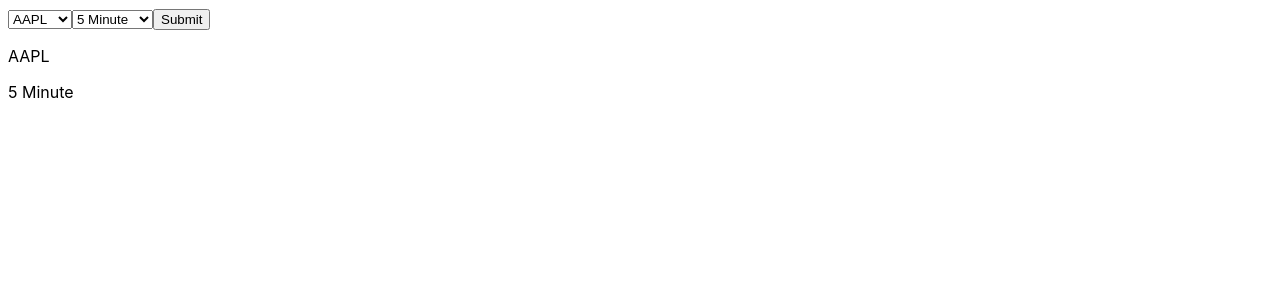
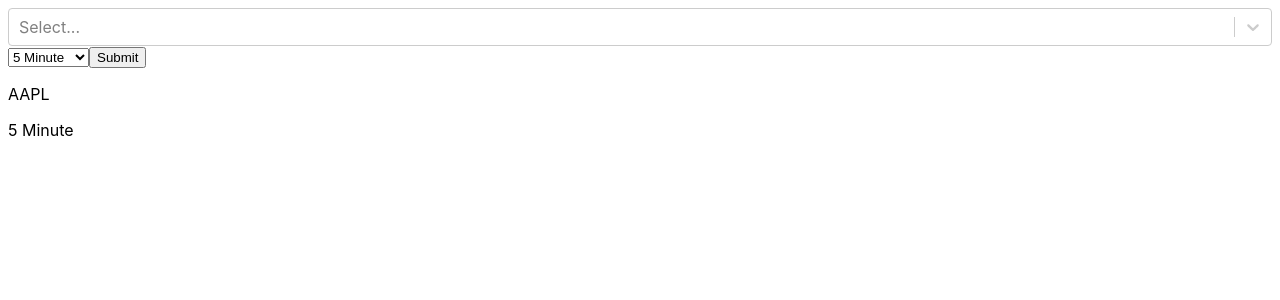
Before and after one commit to gkrussell4/SeniorProject, a React (Create React App) app: page / in a window 1280 px wide. Shown: the top 300 px of the page. Built offline with nearby package versions, Linux system fonts and the light colour scheme.

Commit message:
added dropdown menu for tickers

```diff
--- a/package.json
+++ b/package.json
@@ -9,6 +9,7 @@
     "react": "^18.2.0",
     "react-dom": "^18.2.0",
     "react-scripts": "5.0.1",
+    "react-select": "^5.6.1",
     "web-vitals": "^2.1.4"
   },
   "scripts": {
--- a/src/App.css
+++ b/src/App.css
@@ -21,7 +21,7 @@
   align-items: center;
   justify-content: center;
   font-size: calc(10px + 2vmin);
-  color: white;
+  color: rgb(255, 255, 255);
 }
 
 .App-link {
--- a/src/App.js
+++ b/src/App.js
@@ -1,25 +1,18 @@
 import { useState, useEffect } from "react";
 import React from "react";
 import { getDates, Volume, performanceFunction } from "./algorithms.js";
+import Select from "react-select";
 
 function App() {
-  const ticker_list = [
-    "AAPL",
-    "IBM",
-    "AMZN",
-    "GOOG",
-    "TSLA",
-    "PEP",
-    "COST",
-    "META",
-    "AVGO",
-    "CSCO",
-    "NFLX",
-    "INTC",
-    "PYPL",
-    "NVDA",
-    "UNH",
-  ];
+  //add more to ticker list later
+  const ticker_list = ["AAPL", "NVDA", "IBM", "UNH"];
+
+  //formatting output for list
+  const ticker_list_display = [];
+  ticker_list.forEach(function (element) {
+    ticker_list_display.push({ label: element, value: element });
+  });
+
   const time_frame = [
     "5 Minute",
     "15 Minute",
@@ -40,23 +33,23 @@ function App() {
   const submit = async (e) => {
     e.preventDefault();
 
-    if (time_frame_select == "5 Minute") {
+    if (time_frame_select === "5 Minute") {
       time_slice = "5min";
-    } else if (time_frame_select == "15 Minute") {
+    } else if (time_frame_select === "15 Minute") {
       time_slice = "15min";
-    } else if (time_frame_select == "30 Minute") {
+    } else if (time_frame_select === "30 Minute") {
       time_slice = "30min";
-    } else if (time_frame_select == "60 Minute") {
+    } else if (time_frame_select === "60 Minute") {
       time_slice = "60min";
-    } else if (time_frame_select == "Daily") {
+    } else if (time_frame_select === "Daily") {
       time_slice = "Daily";
     } else {
       time_slice = "Weekly";
     }
 
-    if (time_slice == "Daily") {
+    if (time_slice === "Daily") {
       url = `${API_REQUEST_BASE}TIME_SERIES_DAILY_ADJUSTED&symbol=${ticker_select}&apikey=0X7FGLTBB3E4SVWG`;
-    } else if (time_slice == "Weekly") {
+    } else if (time_slice === "Weekly") {
       url = `${API_REQUEST_BASE}TIME_SERIES_WEEKLY_ADJUSTED&symbol=${ticker_select}&apikey=0X7FGLTBB3E4SVWG`;
     } else {
       url = `${API_REQUEST_BASE}TIME_SERIES_INTRADAY&symbol=${ticker_select}&interval=${time_slice}&outputsize=full&apikey=0X7FGLTBB3E4SVWG`;
@@ -67,32 +60,19 @@ function App() {
     const data = await response.json();
     console.log(data);
 
-    if (time_slice == "Daily" || time_slice == "Weekly") {
-      dates = getDates(time_slice, data);
-    } else {
-      dates = getDates(time_slice, data);
-      //console.log(dates);
-    }
-
-    let volume = Volume(time_slice, data);
-    let performance = performanceFunction(time_slice, data);
-    console.log(performance[0].get("date"), performance[0].get("percent"));
-    console.log(performance[1].get("date"), performance[1].get("percent"));
+    //  testing algos for functionality
+    // let volume = Volume(time_slice, data);
+    // let performance = performanceFunction(time_slice, data);
+    // console.log(performance[0].get("date"), performance[0].get("percent"));
+    // console.log(performance[1].get("date"), performance[1].get("percent"));
   };
 
   return (
-    <div>
-      <form>
-        <select
-          value={ticker_select}
-          onChange={(e) => setTicker(e.target.value)}
-        >
-          {ticker_list.map((value) => (
-            <option value={value} key={value}>
-              {value}
-            </option>
-          ))}
-        </select>
+    <div className="App">
+      <Select
+        options={ticker_list_display}
+        onChange={(opt) => setTicker(opt.value)}
+      ></Select>
       <select
         value={time_frame_select}
         onChange={(e) => setTimeFrame(e.target.value)}
@@ -108,7 +88,6 @@ function App() {
       </button>
       <p>{ticker_select}</p>
       <p>{time_frame_select}</p>
-      </form>
     </div>
   );
 }
--- a/src/algorithms.js
+++ b/src/algorithms.js
@@ -1,6 +1,6 @@
 export function getDates(time_slice, data) {
   let parsed = [];
-  if (time_slice == "Weekly") {
+  if (time_slice === "Weekly") {
     for (var key in data["Weekly Adjusted Time Series"]) {
       parsed.unshift(key);
     }
@@ -13,7 +13,7 @@ export function getDates(time_slice, data) {
 
 //highest/lowest index
 export function Volume(time_slice, data) {
-  if (time_slice == "Daily" || time_slice == "Weekly") {
+  if (time_slice === "Daily" || time_slice === "Weekly") {
     return; //no volume returned in API
   } else {
     var parsed = [];
```
Also changed, not shown: 1 other file (tests, documents, lock files or other folders). Lines whose indentation alone changed are shown as unchanged.
